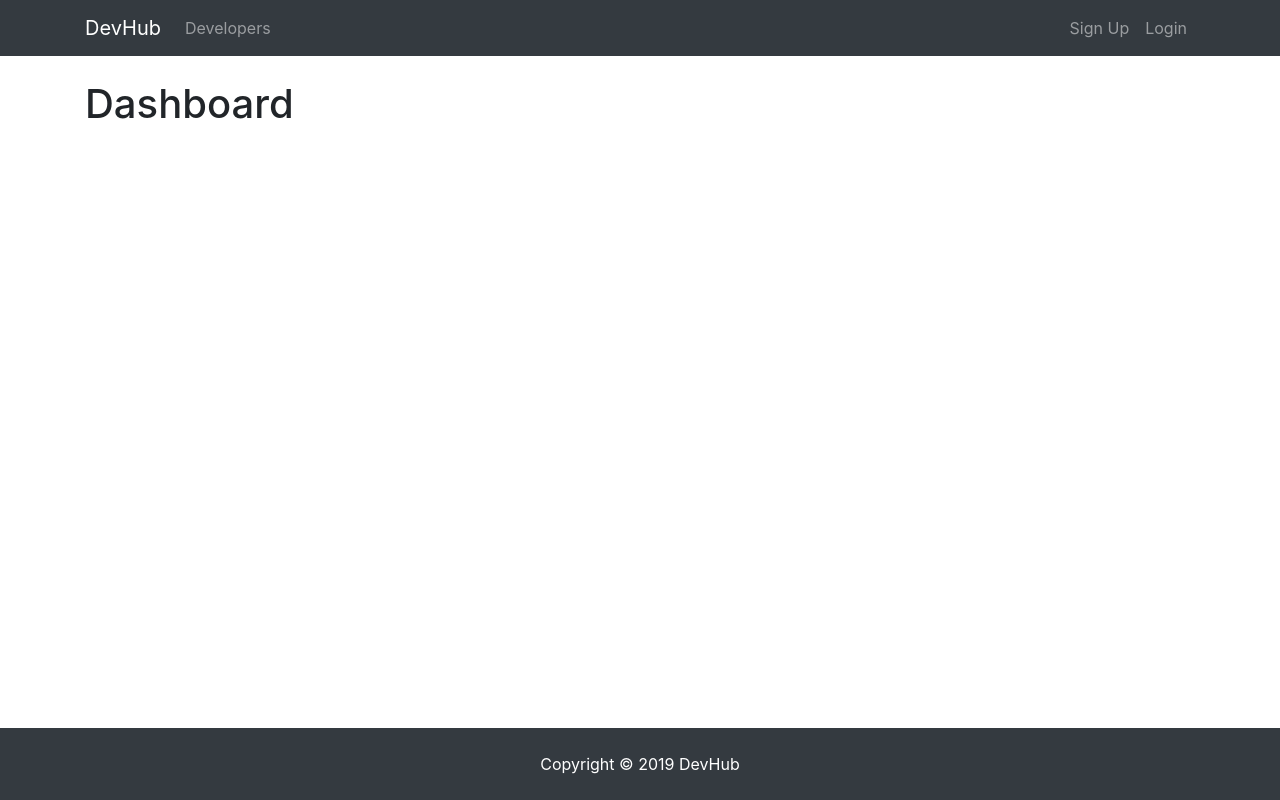
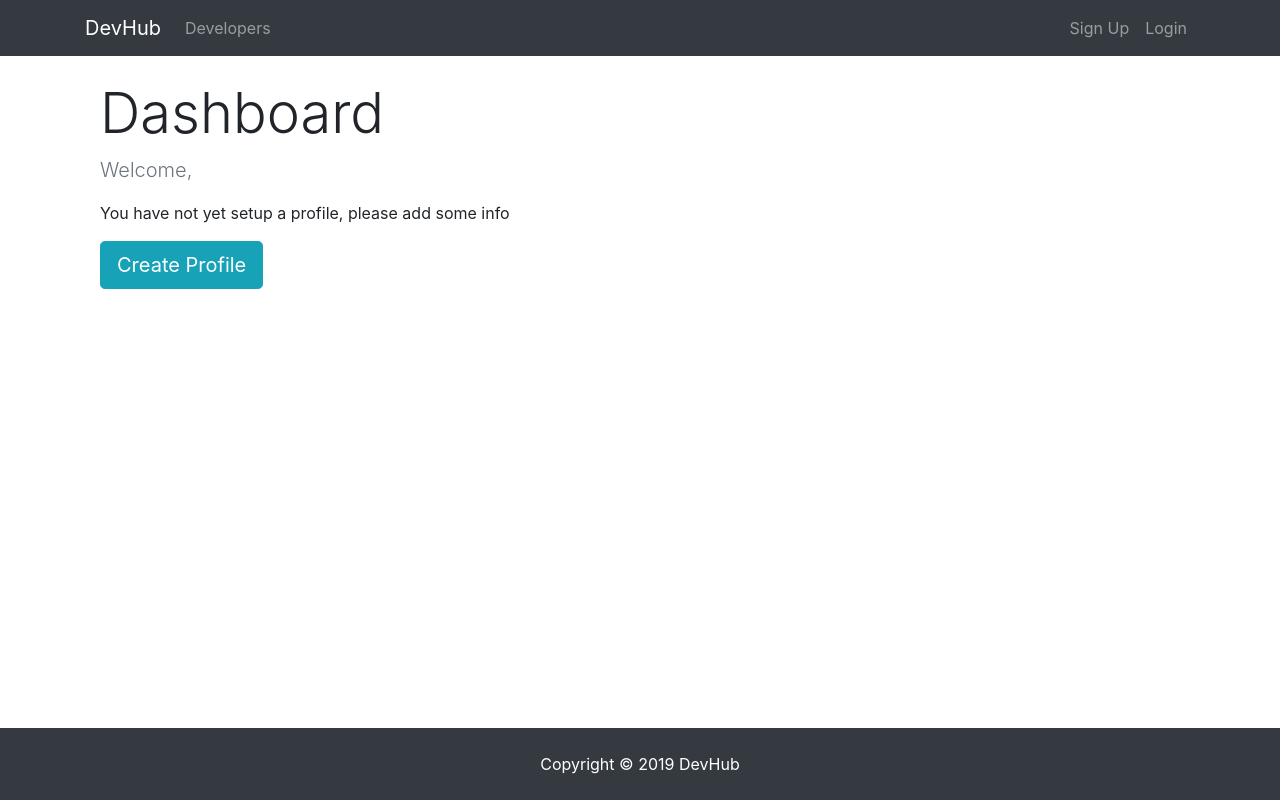
Before and after one commit to a-w-1806/DevelHub, a React (Create React App) app in the folder client/: page /dashboard in a window 1280 px wide. Built offline with nearby package versions, Linux system fonts and the light colour scheme; no server answers.

Commit message:
Dashboard basics, and add spinner.

```diff
--- /dev/null
+++ b/client/src/components/common/Spinner.js
@@ -0,0 +1,14 @@
+import React from "react";
+import spinner from "./spinner.gif";
+
+export default function Spinner() {
+  return (
+    <div>
+      <img
+        src={spinner}
+        style={{ width: "200px", margin: "auto", display: "block" }}
+        alt="Loading..."
+      />
+    </div>
+  );
+}
--- a/client/src/components/dashboard/Dashboard.js
+++ b/client/src/components/dashboard/Dashboard.js
@@ -1,6 +1,9 @@
 import React, { Component } from "react";
+import { Link } from "react-router-dom";
+import PropTypes from "prop-types";
 import { connect } from "react-redux";
 import { getCurrentProfile } from "../../actions/profileActions";
+import Spinner from "../common/Spinner";
 
 class Dashboard extends Component {
   componentDidMount() {
@@ -8,15 +11,59 @@
   }
 
   render() {
+    const { user } = this.props.auth;
+    const { profile, loading } = this.props.profile;
+
+    let dashboardContent;
+
+    if (profile === null || loading) {
+      dashboardContent = <Spinner />;
+    } else {
+      // Check to see if user has profile data.
+      if (Object.keys(profile).length > 0) {
+        // Already has a profile. Then display the profile.
+        dashboardContent = <h4>TODO: Display profile</h4>;
+      } else {
+        // Still do not have a profile.
+        dashboardContent = (
+          <div>
+            <p className="lead text-muted">Welcome, {user.name}</p>
+            <p>You have not yet setup a profile, please add some info</p>
+            <Link to="/create-profile" className="btn btn-lg btn-info">
+              Create Profile
+            </Link>
+          </div>
+        );
+      }
+    }
+
     return (
-      <div>
-        <h1>Dashboard</h1>
+      <div className="dashboard">
+        <div className="container">
+          <div className="row">
+            <div className="col-md-12">
+              <h1 className="display-4">Dashboard</h1>
+              {dashboardContent}
+            </div>
+          </div>
+        </div>
       </div>
     );
   }
 }
 
+Dashboard.propTypes = {
+  getCurrentProfile: PropTypes.func.isRequired,
+  auth: PropTypes.object.isRequired,
+  profile: PropTypes.object.isRequired
+};
+
+const mapStateToProps = state => ({
+  auth: state.auth,
+  profile: state.profile
+});
+
 export default connect(
-  null,
+  mapStateToProps,
   { getCurrentProfile }
 )(Dashboard);
```
Also changed, not shown: client/src/components/common/spinner.gif (added).
